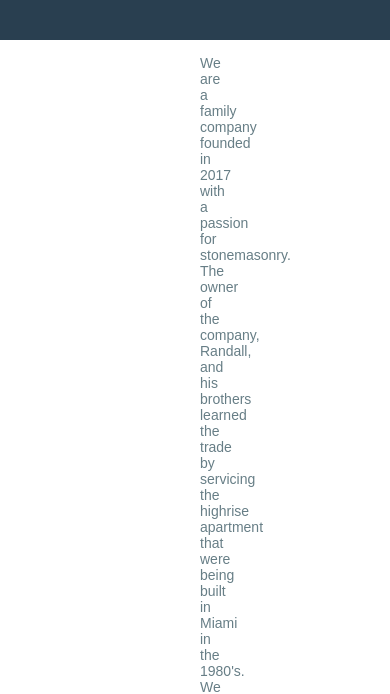
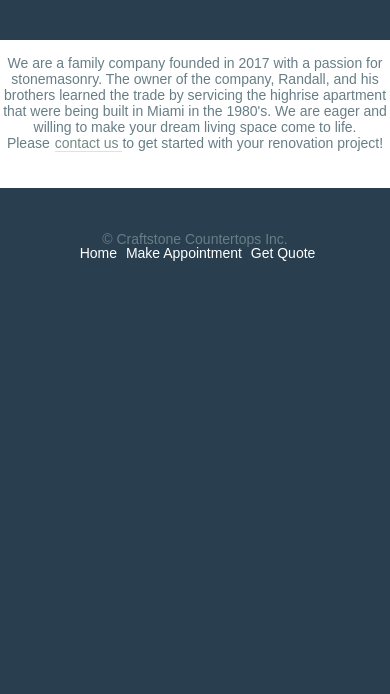
Before and after one commit to MattCarlos96/CraftStone, a website: page about.html in a window 390 px wide. Shown: the part 155-849 px from the top of the page. Drawn offline with nearby package versions, Linux system fonts and the light colour scheme.

Commit message:
about page now mobile responsive

```diff
--- a/about.html
+++ b/about.html
@@ -6,7 +6,7 @@
     <title>Craftstone Countertops Inc.</title>
     <link rel="stylesheet" href="https://maxcdn.bootstrapcdn.com/bootstrap/4.0.0/css/bootstrap.min.css" integrity="sha384-Gn5384xqQ1aoWXA+058RXPxPg6fy4IWvTNh0E263XmFcJlSAwiGgFAW/dAiS6JXm" crossorigin="anonymous">
     <link rel="stylesheet" href="assets/stylesheets/main.css">
-    <!---<meta content="width=device-width, initial-scale=1" name="viewport" />--->
+    <meta content="width=device-width, initial-scale=1" name="viewport" />
   </head>
 
   <body>
--- a/assets/stylesheets/main.css
+++ b/assets/stylesheets/main.css
@@ -654,5 +654,9 @@ label {
 
 }
 
+.abt {
+  padding: 15px 0px 15px 0px;
+}
+
 
 }
```
